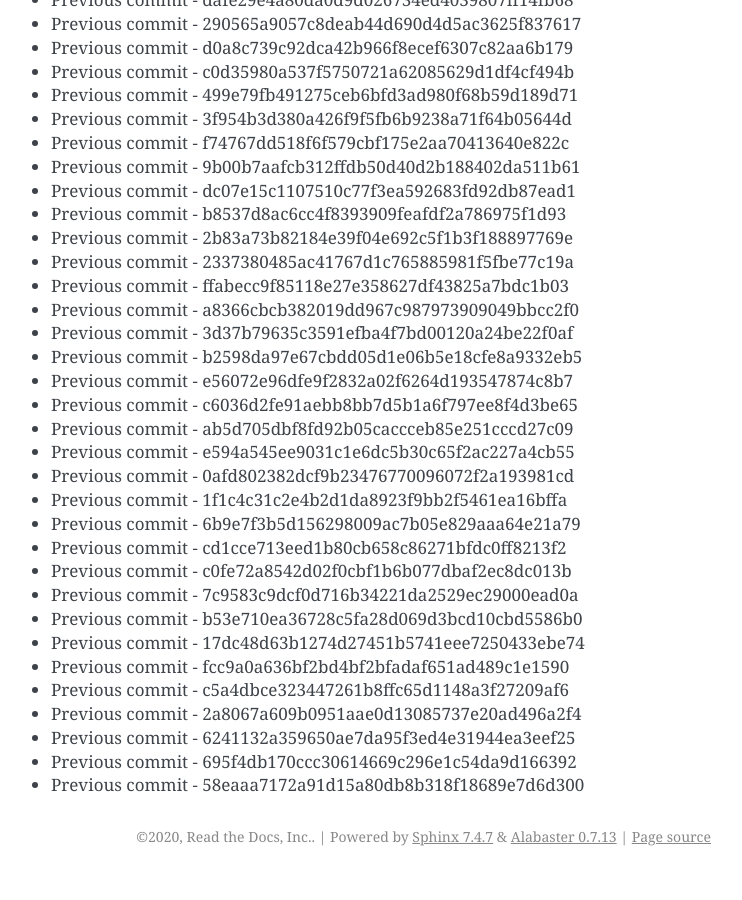
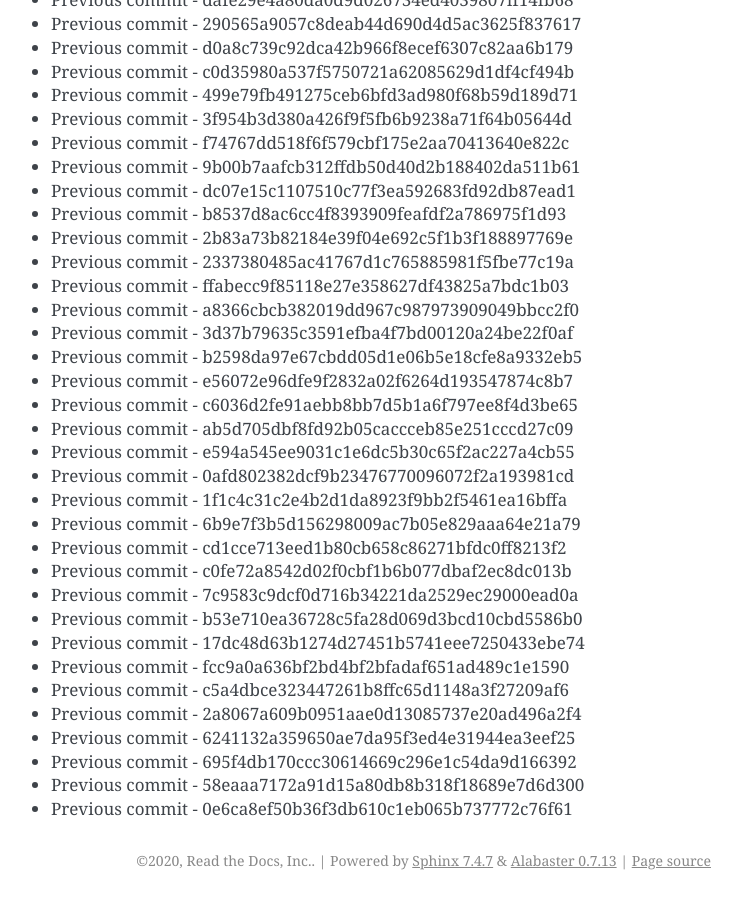
Before and after one commit to readthedocs/rtd-git-stresstest, a Sphinx documentation site: the page built from docs/updates.rst, in a window 1280 px wide and 900 px high, scrolled down 97699 px. Shown: the whole window, without its empty margins (399-1141 px from the left). Built offline with Sphinx 7.4.7, drawn with Linux system fonts in a browser that asks for light colours; before the commit the page ends 98575 px from its top, so only the background shows below that.

Commit message:
Generating commit from previous: 0e6ca8ef50b36f3db610c1eb065b737772c76f61

```diff
--- a/docs/updates.rst
+++ b/docs/updates.rst
@@ -4137,3 +4137,4 @@ It can be tested for any performance characteristics.
 * Previous commit - 6241132a359650ae7da95f3ed4e31944ea3eef25
 * Previous commit - 695f4db170ccc30614669c296e1c54da9d166392
 * Previous commit - 58eaaa7172a91d15a80db8b318f18689e7d6d300
+* Previous commit - 0e6ca8ef50b36f3db610c1eb065b737772c76f61
```
